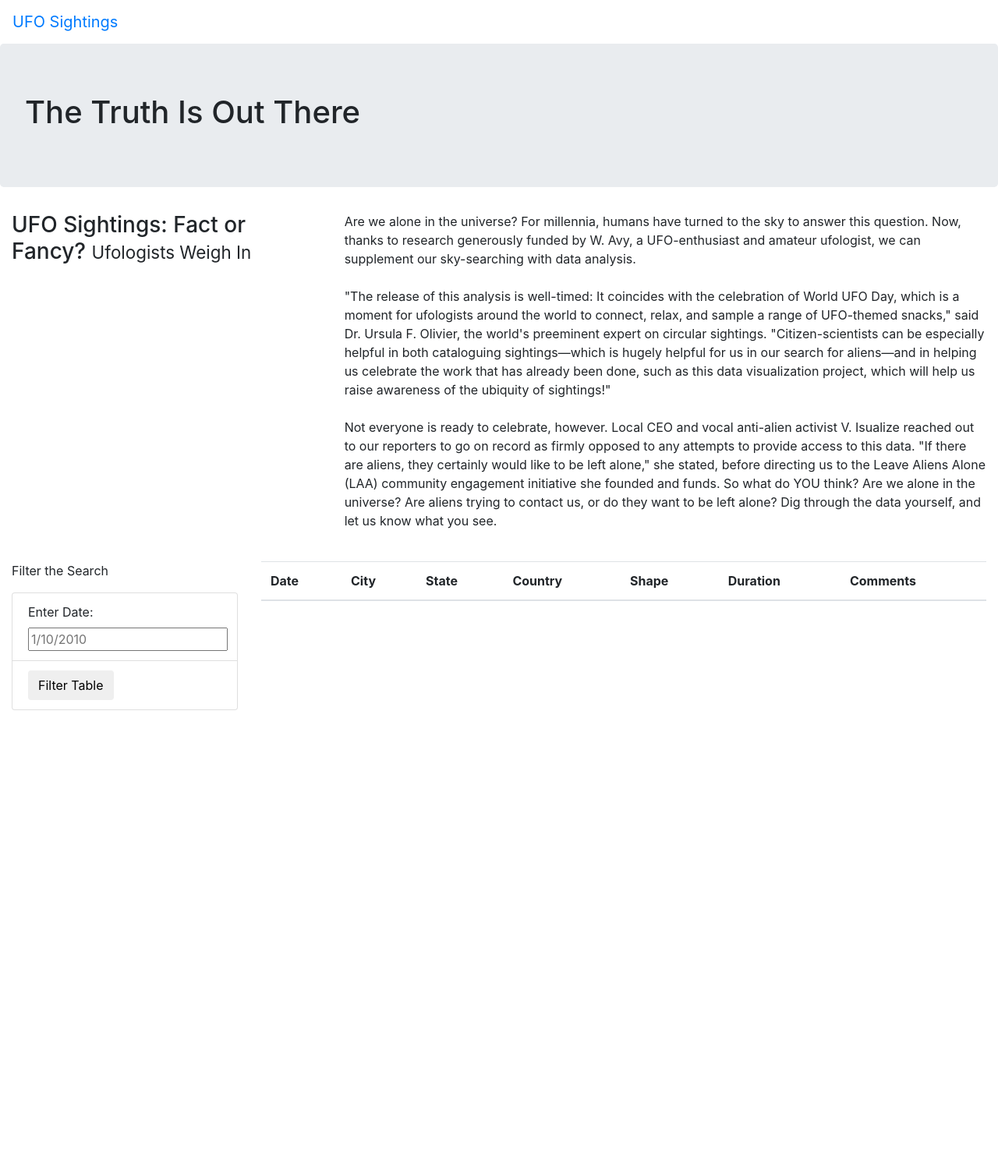
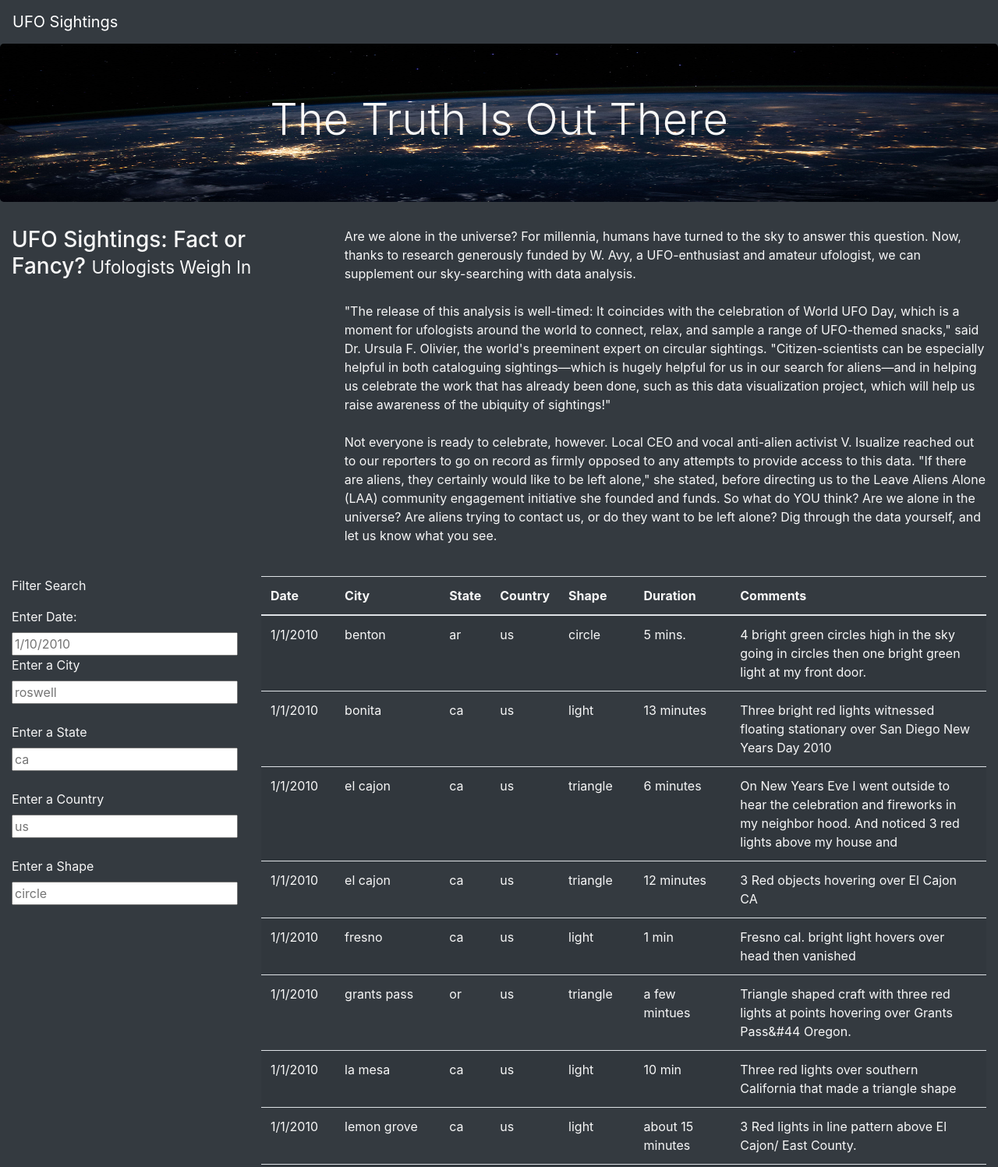
Before and after one commit to JoePedroza/UFO_Sightings, a plain HTML site: page index.html in a window 1280 px wide. Shown: the top 1497 px of the page at 78% size. Before the commit the page ends 911 px from the top, so only its background shows below. Drawn offline with nearby package versions, Linux system fonts and the light colour scheme.

Commit message:
updated the index.html file and the readme.md file

```diff
--- a/index.html
+++ b/index.html
@@ -8,17 +8,18 @@
           crossorigin="anonymous">
      <link rel="stylesheet"
            href="static/css/style.css">
+    <script src="https://cdnjs.cloudflare.com/ajax/libs/d3/4.11.0/d3.js"></script>
     <title>UFO Sightings</title>
 </head>
-<body>
+<body class="bg-dark">
     <div class="wrapper">
-        <nav class="navbar navbar-expand-lg">
+        <nav class="navbar navbar-dark bg-dark navbar-expand-lg">
             <a class="navbar-brand" href="index.html">UFO Sightings</a>
         </nav>
     </div>
 
     <div class="jumbotron">
-        <h1> The Truth Is Out There</h1>
+        <h1 class="display-4"> The Truth Is Out There</h1>
     </div>
 
     <div class="container-fluid">
@@ -43,18 +44,33 @@
         <br>
         <div class="row">
             <div class="col-md-3">
-                <form>
-                    <p>Filter the Search</p>
-                    <ul class="list-group">
-                        <li class="list-group-item">
-                            <label for="date">Enter Date:</label>
+                <form class="bg-dark">
+                    <p>Filter Search</p>
+                    <ul class="list-group bg-dark">
+                        <li class="list-group">
+                            <label for="datetime">Enter Date:</label>
                             <input type="text" placeholder="1/10/2010" id="datetime">
                         </li>
-                        <li class="list-group-item">
-                            <button id="filter-btn" type="button" class="btn btn-default">
-                                Filter Table
-                            </button>
+                        <li class="list-group">
+                            <label for="city">Enter a City</label>
+                            <input type="text" name="city" id="city" placeholder="roswell">
                         </li>
+                        <br>
+                        <li class="list-group">
+                            <label for="state">Enter a State</label>
+                            <input type="text" name="state" id="state" placeholder="ca">
+                        </li>
+                        <br>
+                        <li class="list-group">
+                            <label for="country">Enter a Country</label>
+                            <input type="text" name="country" id="country" placeholder="us">
+                        </li>
+                        <br>
+                        <li class="list-group">
+                            <label for="shape">Enter a Shape</label>
+                            <input type="text" name="shape" id="shape" placeholder="circle">
+                        </li>
+                        <br>
                     </ul>
 
                 </form>
@@ -72,28 +88,16 @@
                         <th>Comments</th>
                     </tr>
                     </thead>
+                    <tbody></tbody>
                 </table>
             </div>
         </div>
 
     </div>
-<!--    <div class="jumbotron">-->
-<!--        <h1>Page Header: The Truth is out there</h1>-->
-<!--    </div>-->
-<!--    <div class="article">-->
-<!--        <h2>Article Title: UFO Sightings: Fact or Fancy? Ufologist weigh in</h2>-->
-<!--    </div>-->
-<!--    <div>-->
-<!--        <table>-->
-<!--            <thead>-->
-<!--            <tr></tr>-->
-<!--            <tr></tr>-->
-<!--            <tr></tr>-->
-<!--            </thead>-->
-<!--        </table>-->
-<!--    </div>-->
-<!--    <script src="https://d3js.org/d3.v6.min.js"></script>-->
-<!--    <script src="static/js/app.js"></script>-->
-<!--    <script src="static/js/data.js"></script>-->
+
+    <script src="https://cdnjs.cloudflare.com/ajax/libs/d3/4.11.0/d3.js"></script>
+    <script src="static/js/data.js"></script>
+    <script src="static/js/app.js"></script>
+
 </body>
 </html>
--- a/static/css/style.css
+++ b/static/css/style.css
@@ -0,0 +1,9 @@
+body {
+    color: #f7f7f7;
+}
+
+.jumbotron{
+    background-image: url("../images/nasa.jpg");
+    background-size: 100% 100%;
+    text-align: center;
+}
```
Also changed, not shown: 1 other file.
